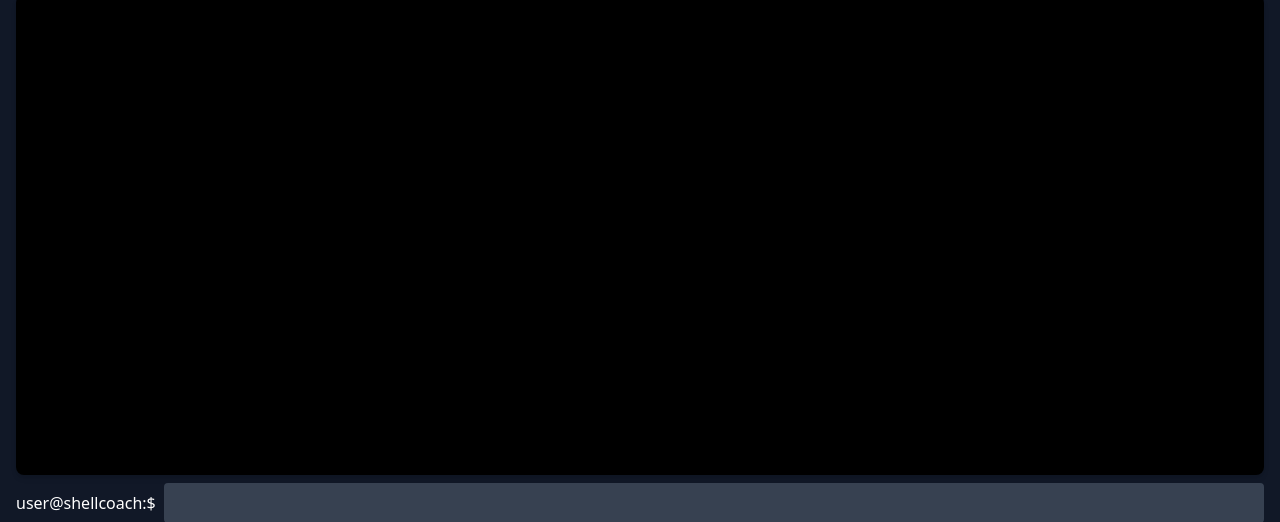
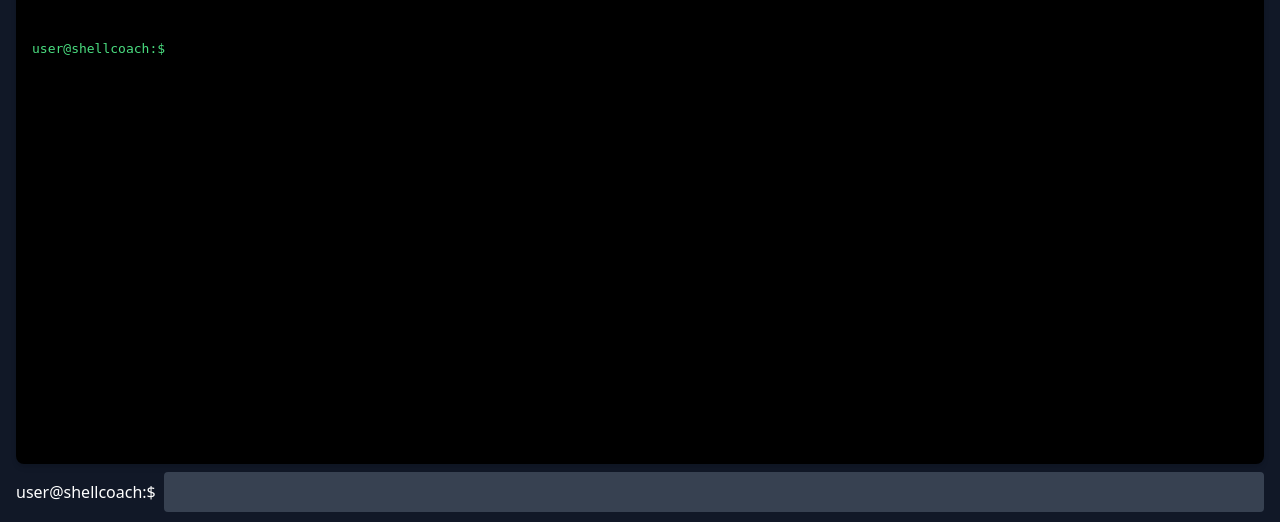
Before and after one commit to ShellCoachTechnologies/ShellCoachv1, a Flask app: page /dashboard in a window 1280 px wide. Shown: the part 133-655 px from the top of the page. Run offline with Flask 3, Linux system fonts and the light colour scheme; the visitor is signed in with stand-in values (Sample User, id 1); some libraries are stand-ins or nearby versions.

Commit message:
dashboard.html

```diff
--- a/templates/dashboard.html
+++ b/templates/dashboard.html
@@ -17,11 +17,11 @@
         <label for="aiToggle" class="mr-2 text-sm">AI Explanation</label>
         <input type="checkbox" id="aiToggle" class="accent-blue-500">
       </div>
-      <img src="/static/kernelplus-logo.png" alt="Kernel+ Academy" class="w-32 ml-4">
+      <img src="/static/ShellCoach Technologies - PrimaryLogo.png" alt="ShellCoach" class="w-32 ml-4">
     </div>
 
     <div class="bg-black text-green-400 font-mono p-4 mt-4 rounded-lg shadow-md h-[60vh] overflow-y-auto" id="output">
-      <!-- Start Empty -->
+      <p>user@shellcoach:$</p>
     </div>
 
     <div class="mt-2">
```
